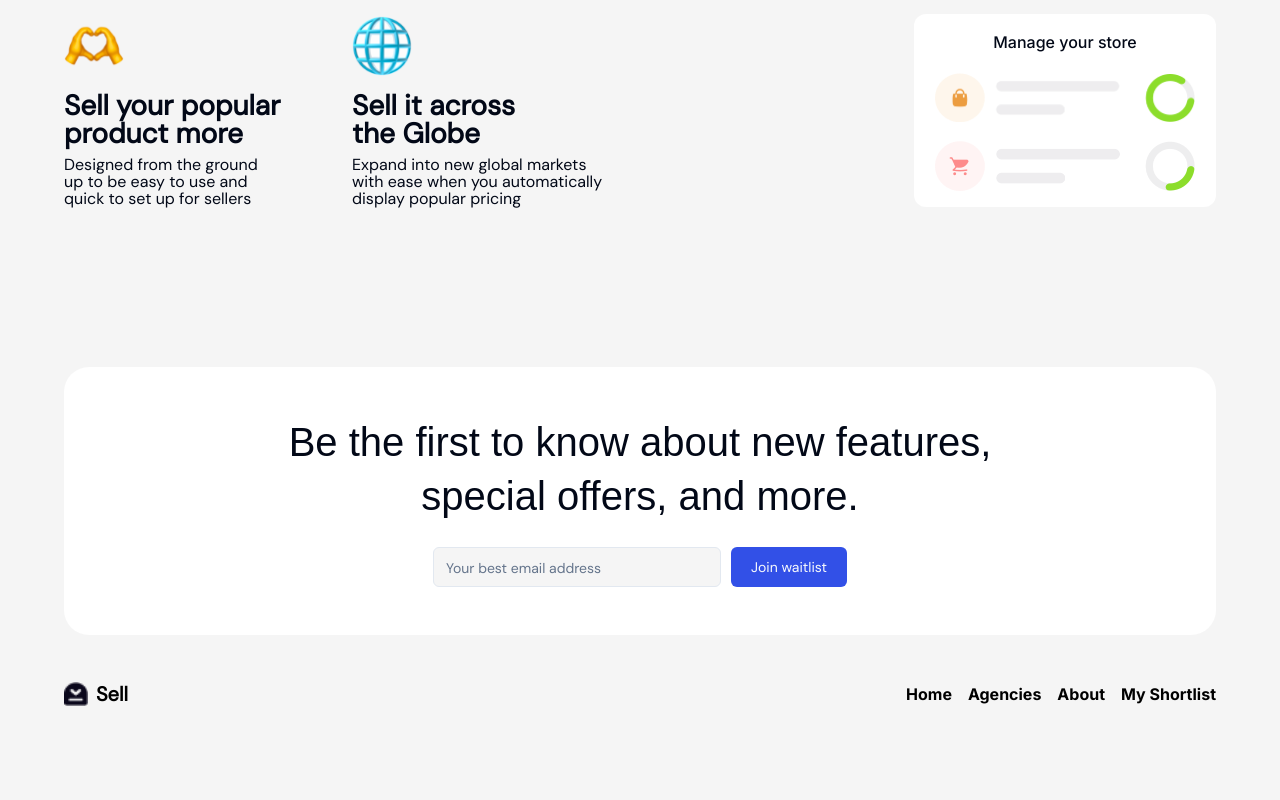
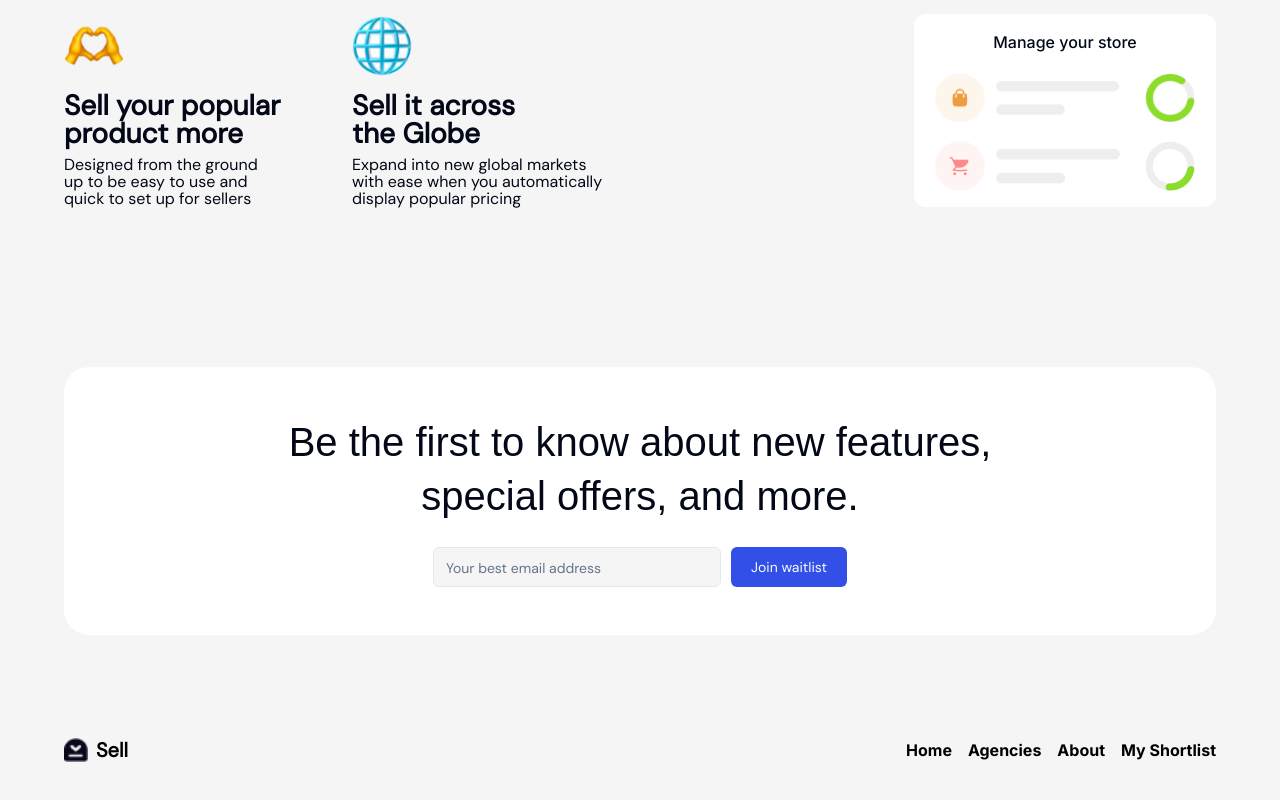
Before and after one commit to SebastienLaurentt/Spikes_Hackathon, a Next.js app: page / in a window 1280 px wide. Shown: the part 1456-2256 px from the top of the page. Before the commit the page ends 2184 px from the top, so only its background shows below. Built offline with nearby package versions, Linux system fonts and the light colour scheme; a web font is replaced by a local one.

Commit message:
update header css

```diff
--- a/components/Footer.tsx
+++ b/components/Footer.tsx
@@ -1,15 +1,17 @@
+import { inter } from "@/lib/font";
 import Image from "next/image";
 import SellIconBlack from "../public/images/SellIconBlack.png";
-import { inter } from "@/lib/font";
 
 const Footer = () => {
   return (
-    <footer className="mx-auto mb-2 mt-10 flex h-[37px] flex-row  items-center justify-between rounded-[10px] px-4 py-[5px]  text-black md:mb-4  md:px-6 lg:px-10 xl:px-16 2xl:max-w-[1400px]">
+    <footer className="mx-auto mb-2.5 mt-10 flex h-[37px] flex-row items-center justify-between  rounded-[10px] px-4 py-[5px] text-black md:mb-4 md:mt-16 md:px-6 lg:mb-10 lg:mt-24 lg:px-10 xl:px-16 2xl:max-w-[1400px]">
       <div className="flex flex-row items-center gap-x-1 md:gap-x-2">
         <Image src={SellIconBlack} alt="logo" className="size-4 md:size-6" />
         <span className="font-bold md:text-md">Sell</span>
       </div>
-      <ul className={`${inter} flex flex-row items-center gap-x-1.5 text-xs font-bold md:gap-x-2 md:text-sm lg:gap-x-4`}>
+      <ul
+        className={`${inter} flex flex-row items-center gap-x-1.5 text-xs font-bold md:gap-x-2 md:text-sm lg:gap-x-4`}
+      >
         <li>Home</li>
         <li>Agencies</li>
         <li>About</li>
```
